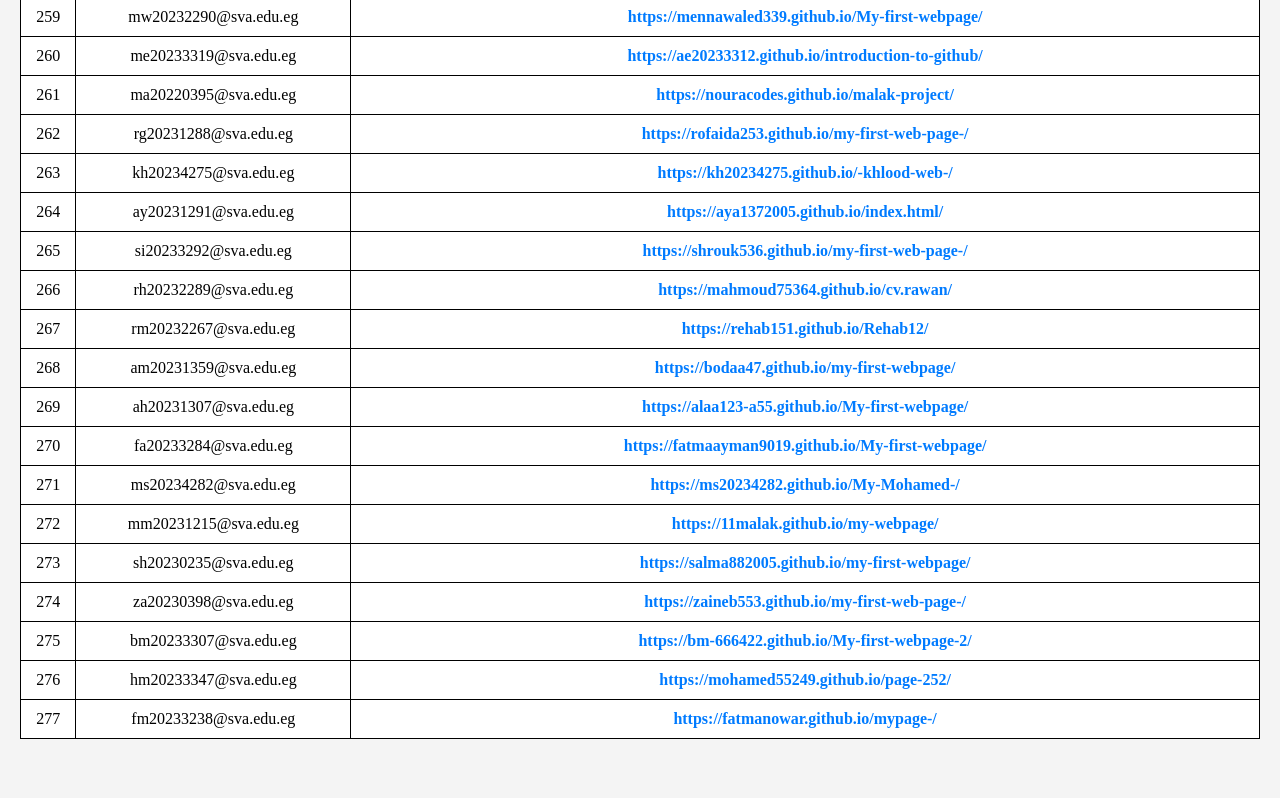
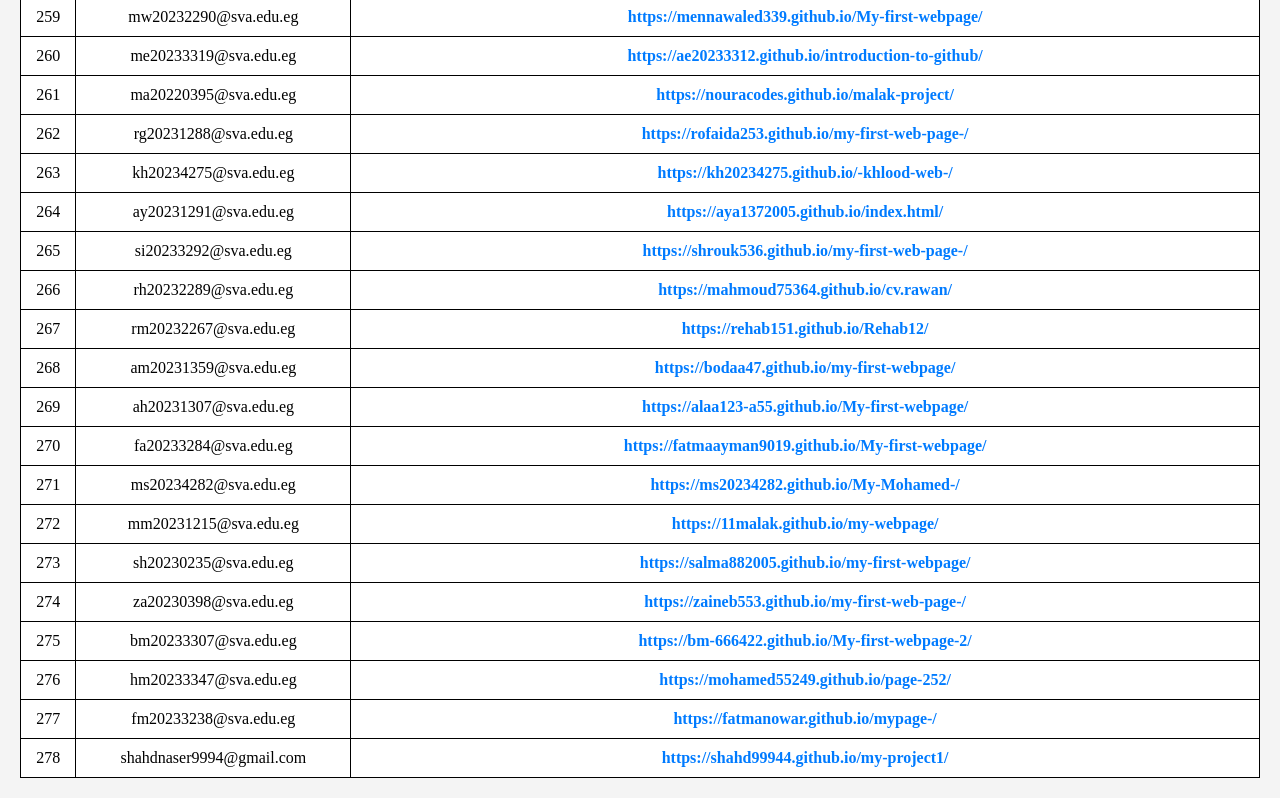
Before and after one commit to MZakaraia/MyWeRepo, a plain HTML site: page index.html in a window 1280 px wide. Shown: the part 10434-11232 px from the top of the page. Before the commit the page ends 11193 px from the top, so only its background shows below. Drawn offline with Linux system fonts and the light colour scheme.

Commit message:
Updating

```diff
--- a/index.html
+++ b/index.html
@@ -1423,5 +1423,10 @@ https://abdo6548.github.io/Abdo11/</a></td>
 			<td>fm20233238@sva.edu.eg</td>
 			<td><a href=https://fatmanowar.github.io/mypage-/ target=_blank>https://fatmanowar.github.io/mypage-/</a></td>
 		</tr>
+		<tr>
+			<td>278</td>
+			<td>shahdnaser9994@gmail.com</td>
+			<td><a href=https://shahd99944.github.io/my-project1/ target=_blank>https://shahd99944.github.io/my-project1/</a></td>
+		</tr>
 </div></body>
     </html>
```
Also changed, not shown: 2 other files.
